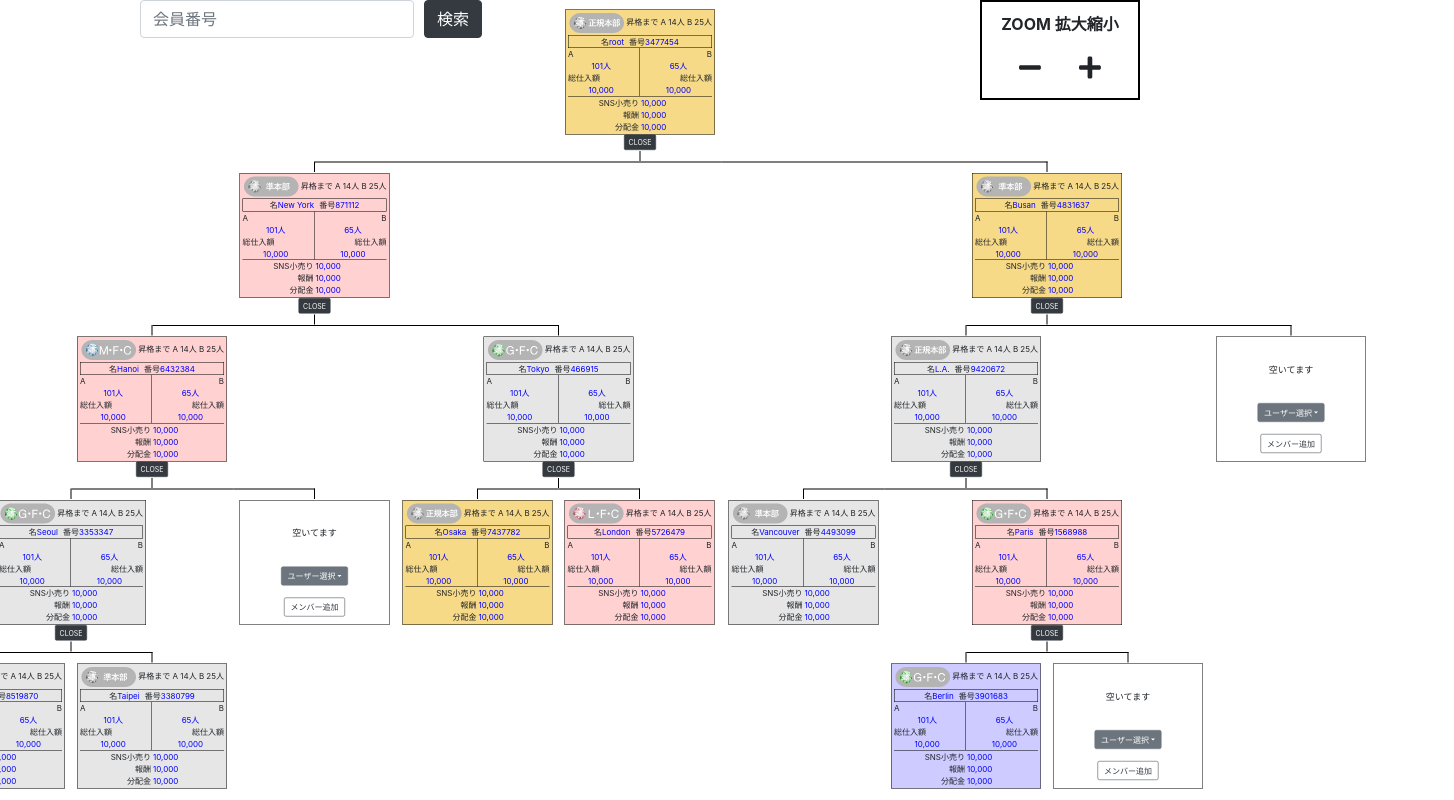
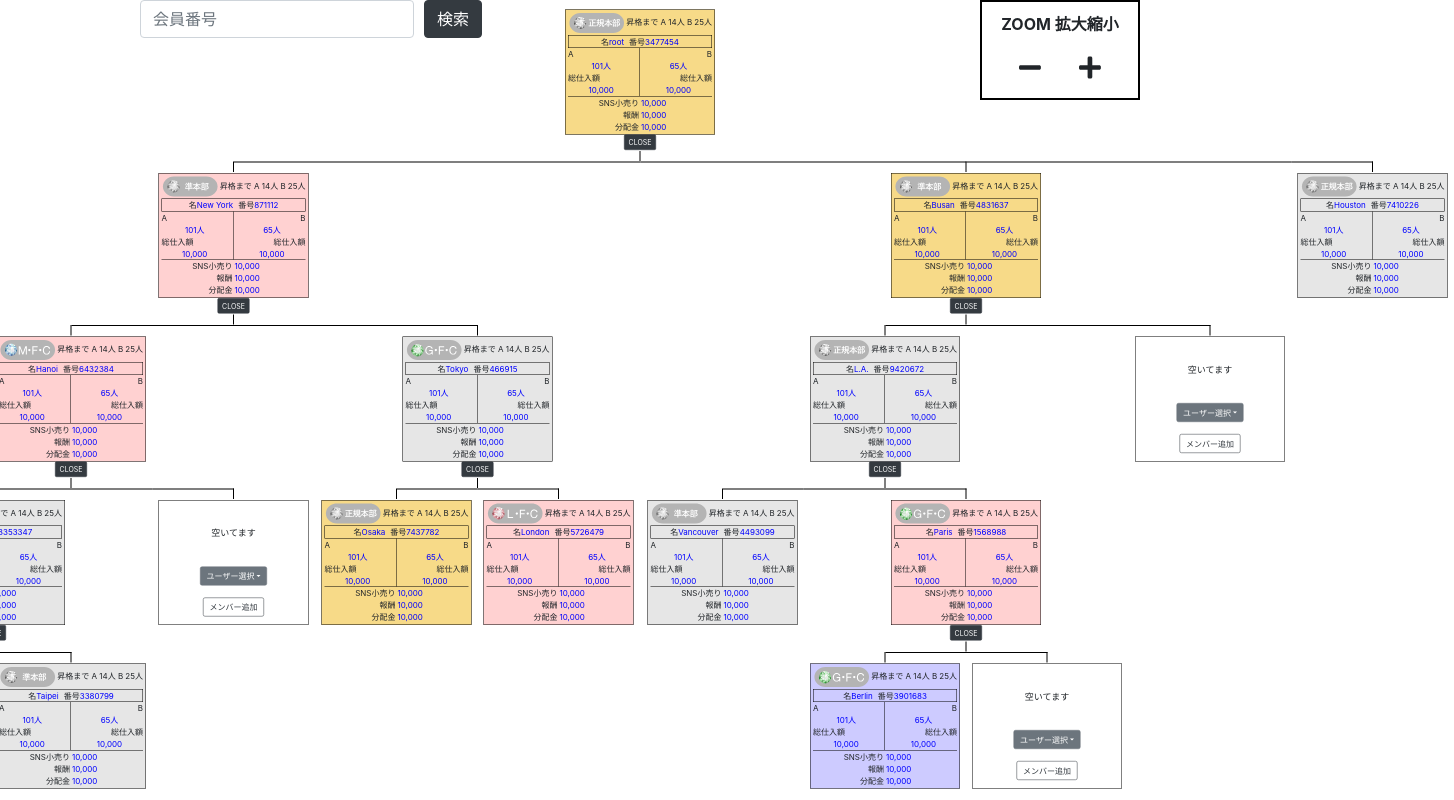
Before and after one commit to lejungdu/binaryTree, a Vue app: page / in a window 1280 px wide. Shown: the whole page, 1454 px wide, since content can reach past the window. Built offline with nearby package versions, Linux system fonts and the light colour scheme.

Commit message:
2020/09/11

```diff
--- a/src/components/TreeParts/Node.vue
+++ b/src/components/TreeParts/Node.vue
@@ -65,7 +65,7 @@ export default {
 
 /* CSS for node internal layout */
 
-/* topLevel layout */
+/* title layout */
 .node .title {
     margin-bottom: 3px;
 }
@@ -80,6 +80,7 @@ export default {
     text-align: right;
 }
 
+/* topLevel layout */
 .node .topLevel {
     border: 1px solid black;
 }
--- a/src/tree.js
+++ b/src/tree.js
@@ -132,6 +132,12 @@ let tree = {
         { name: 'empty'}
       ]
     },
+    {
+      name: 'Houston',
+      number: randomNumberMember(),
+      bgcolor: color[randomNumberColor()],
+      title: require(`@/assets/diamond_${img[randomNumberImg()]}.svg`),
+    }
   ]
 }
 
```
